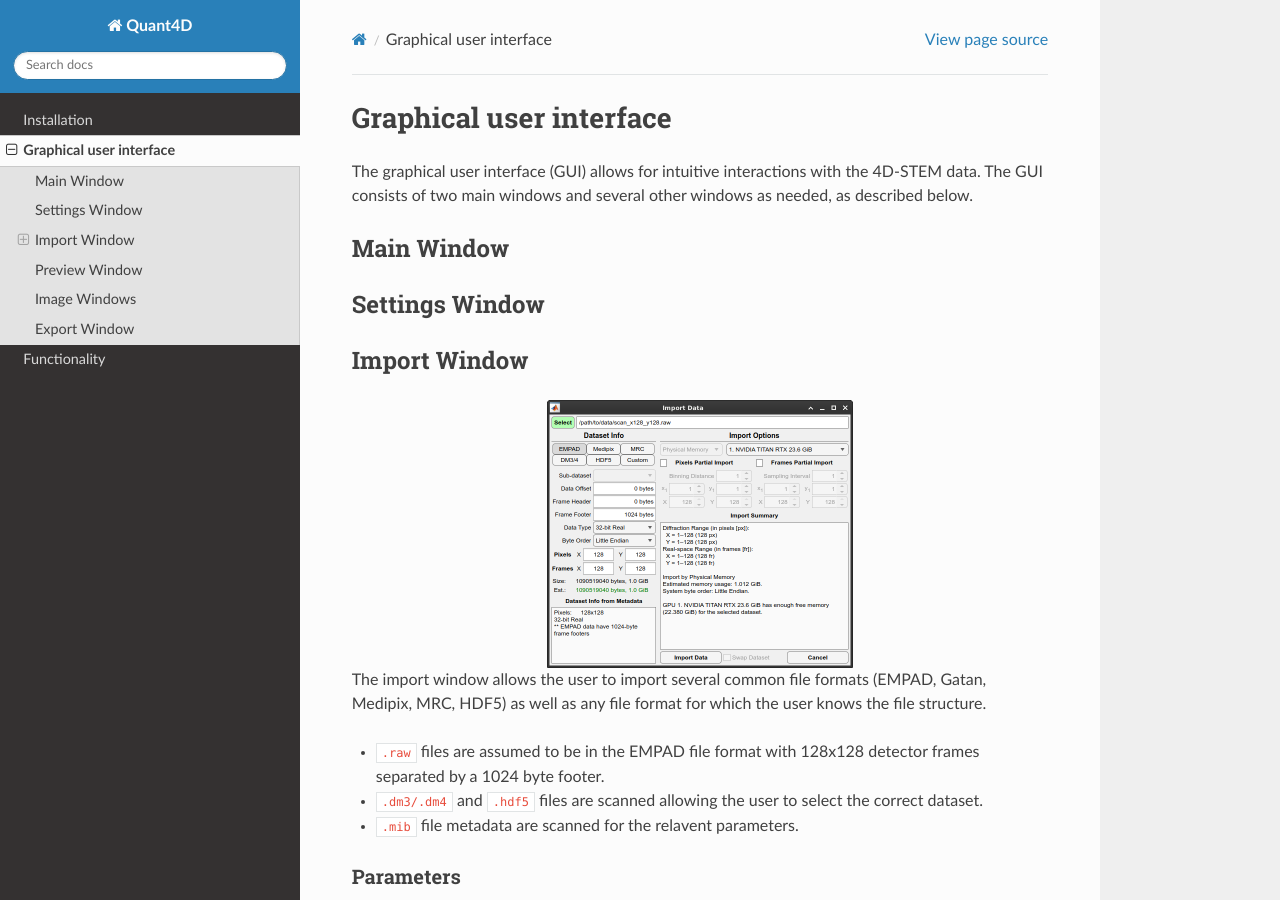
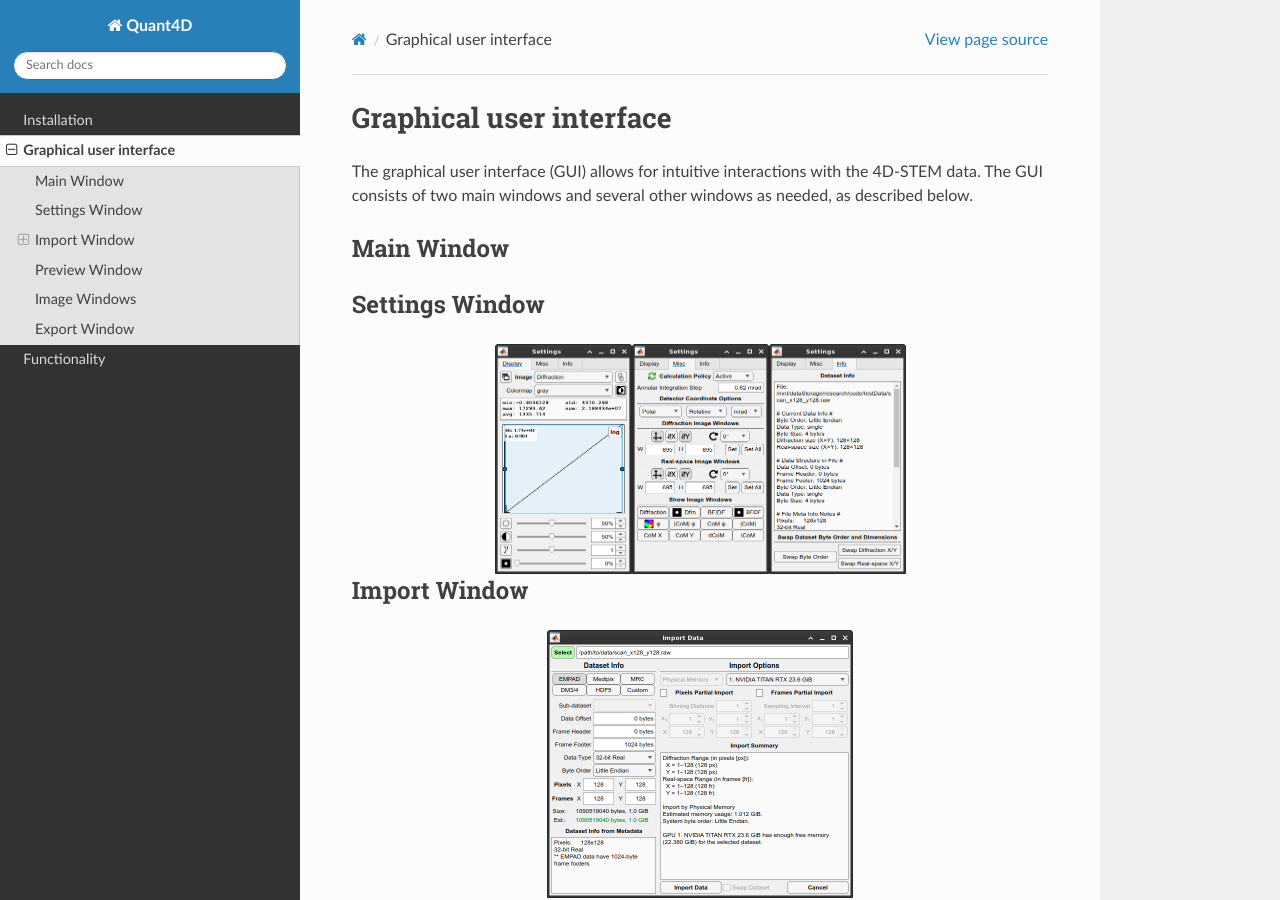
Before and after one commit to bryandesser/Quant4D, a Sphinx documentation site: the page built from docs/source/graphical_user_interface.rst, in a window 1280 px wide and 900 px high. Built offline with Sphinx 7.4.7 and the Read the Docs theme 3.1.0, drawn with Linux system fonts in a browser that asks for light colours; pages that are not in the unit, such as notebooks, are missing from menus.

Commit message:
new file:   docs/_static/settings.png 	modified:   docs/source/graphical_user_interface.rst

```diff
--- a/docs/source/graphical_user_interface.rst
+++ b/docs/source/graphical_user_interface.rst
@@ -9,6 +9,11 @@ Main Window
 
 Settings Window
 ***************
+.. image:: ../_static/settings.png
+    :width: 411
+    :height: 230
+    :align: center
+
 Import Window
 *************
 .. image:: ../_static/import_window.png
```
Also changed, not shown: docs/_static/settings.png (added).
